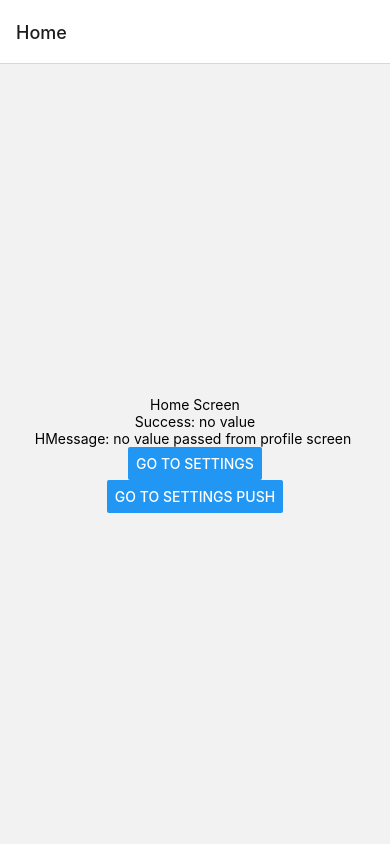
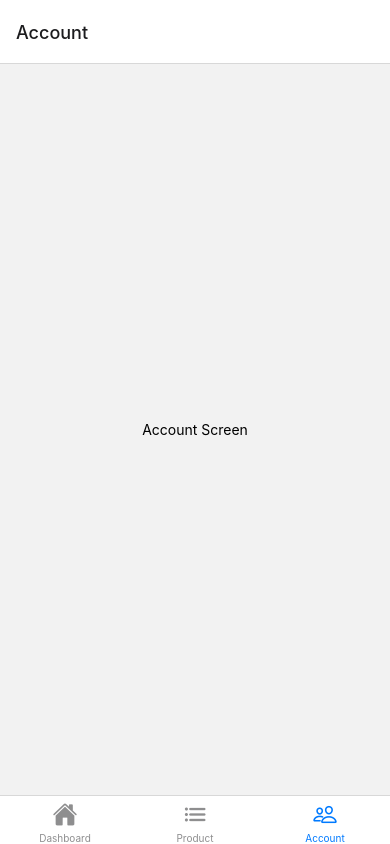
Before and after one commit to rddewan/react-native-beginner, a React Native app in the folder NavigationDemo/: screen /Account in a window 390 px wide. Built offline with nearby package versions, Linux system fonts and the light colour scheme.

Commit message:
bottom tab navigation

```diff
--- a/NavigationDemo/App.js
+++ b/NavigationDemo/App.js
@@ -7,6 +7,7 @@ import { createStackNavigator } from '@react-navigation/stack';
 import HomeScreen from './screens/HomeScreen';
 import SettingScreen from './screens/SettingScrren';
 import ProfileScreen from './screens/ProfileScreen';
+import BottomTavNavigationComponent from './components/navigation/BottomTabNavigationComponent';
 
 
 const Stack  = createStackNavigator();
@@ -25,7 +26,8 @@ function AppNavigation() {
 export default function App() {
   return (
     <NavigationContainer>
-      <AppNavigation />
+      {/* <AppNavigation /> */}
+      <BottomTavNavigationComponent />
     </NavigationContainer>
   );
 }
--- /dev/null
+++ b/NavigationDemo/components/navigation/BottomTabNavigationComponent.jsx
@@ -0,0 +1,43 @@
+import {createBottomTabNavigator} from '@react-navigation/bottom-tabs';
+import Ionicons from 'react-native-vector-icons/Ionicons';
+
+import DashboardScreen from '../../screens/dashboard/DashboardScreen';
+import ProductScreen from '../../screens/dashboard/ProductScreen';
+import AccountScreen from '../../screens/dashboard/AccountScreen';
+
+
+const Tab = createBottomTabNavigator();
+
+const BottomTavNavigationComponent = () => {
+
+    return (
+        <Tab.Navigator
+            screenOptions={({ route }) => ({
+                tabBarIcon: ({ focused, color, size }) => {
+                    let iconName;
+                    if (route.name === 'Dashboard') {
+                        iconName = focused
+                            ? 'home-outline'
+                            : 'home';
+                    } else if (route.name === 'Product') {
+                        iconName = focused ? 'list-outline' : 'list';
+                    } else if (route.name === 'Account') {
+                        iconName = focused ? 'people-outline' : 'people';
+                    }
+
+                    return <Ionicons name={iconName} size={size} color={color} />
+
+                }
+
+            })}
+        >
+            <Tab.Screen name="Dashboard" component={DashboardScreen} />
+            <Tab.Screen name="Product" component={ProductScreen} />
+            <Tab.Screen name="Account" component={AccountScreen} />
+
+        </Tab.Navigator>
+    );
+
+}
+
+export default BottomTavNavigationComponent;
--- /dev/null
+++ b/NavigationDemo/screens/dashboard/AccountScreen.jsx
@@ -0,0 +1,11 @@
+import { View, Text } from 'react-native';
+
+const AccountScreen = () => {
+    return (
+        <View style={{ flex: 1, justifyContent: 'center', alignItems: 'center' }}>
+            <Text>Account Screen</Text>
+        </View>
+    );
+}
+
+export default AccountScreen;
--- /dev/null
+++ b/NavigationDemo/screens/dashboard/DashboardScreen.jsx
@@ -0,0 +1,11 @@
+import { View, Text } from 'react-native';
+
+const DashboardScreen = () => {
+    return (
+        <View style={{ flex: 1, justifyContent: 'center', alignItems: 'center' }}>
+            <Text>Dashboard Screen</Text>
+        </View>
+    );
+}
+
+export default DashboardScreen;
--- /dev/null
+++ b/NavigationDemo/screens/dashboard/ProductScreen.jsx
@@ -0,0 +1,11 @@
+import { View, Text } from 'react-native';
+
+const ProductScreen = () => {
+    return (
+        <View style={{ flex: 1, justifyContent: 'center', alignItems: 'center' }}>
+            <Text>Product Screen</Text>
+        </View>
+    );
+}
+
+export default ProductScreen;
```
Also changed, not shown: NavigationDemo/package.json (+4 -3 lines), 1 other file (tests, documents, lock files or other folders).
